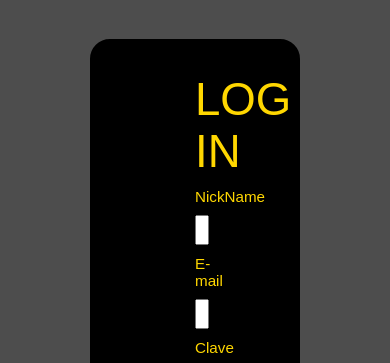
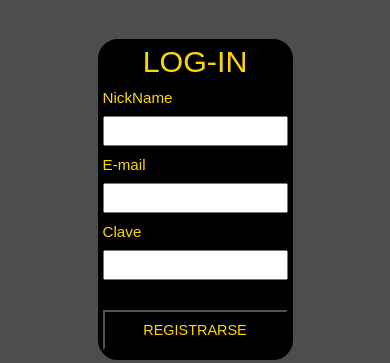
Before and after one commit to Agustyn97/Proyecto.Integrador_BrawlStars, a plain HTML site: page login.html in a window 390 px wide. Shown: the part 61-424 px from the top of the page. Drawn offline with Linux system fonts and the light colour scheme.

Commit message:
PUSHINTEGRADOR

```diff
--- a/Styles/styleResponsive.css
+++ b/Styles/styleResponsive.css
@@ -65,4 +65,13 @@
     .pfooter {
         font-size: 0.8rem;
     }
+    .formulariologin {
+        padding: 0;
+    }
+    .login {
+        font-size: 2rem;
+    }
+    .textologin {
+        font-size: 1rem;
+    }
 }
--- a/login.html
+++ b/login.html
@@ -25,7 +25,7 @@
     </header>
     <div class="contenedorformlogin">
         <form class="formulariologin" action="./Index.html">
-            <legend class="login">LOG IN</legend>
+            <legend class="login">LOG-IN</legend>
             <label class="textologin" for="nombre">NickName</label>
             <input class="inputlogin" type="text" id="nombre" required>
             <label class="textologin" for="correo">E-mail</label>
```
